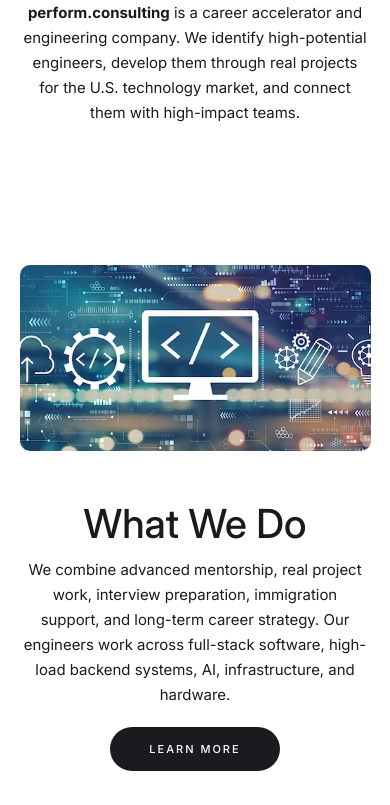
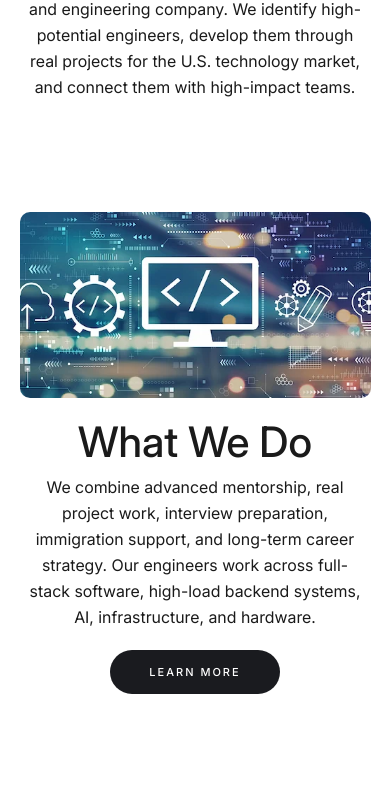
Before and after one commit to skywork3r/perform.consulting, a plain HTML site: page index.html in a window 390 px wide. Shown: the part 703-1508 px from the top of the page. Drawn offline with nearby package versions, Linux system fonts and the light colour scheme.

Commit message:
Tune mobile section spacing

```diff
--- a/css/grigory-zhukov.webflow.css
+++ b/css/grigory-zhukov.webflow.css
@@ -2093,19 +2093,23 @@ figcaption {
 
   .about-grid {
     grid-column-gap: 0;
-    grid-row-gap: 50px;
+    grid-row-gap: 32px;
     text-align: center;
     grid-template: "."
                    "."
                    / 1fr;
-    margin-bottom: 200px;
+    margin-bottom: 160px;
   }
 
   .about-grid.cc-about-2 {
     grid-template-columns: 1fr;
     grid-template-areas: "."
                          ".";
-    margin-bottom: 200px;
+    margin-bottom: 160px;
+  }
+
+  .section.cc-store-home-wrap .home-section-wrap .paragraph {
+    margin-top: 12px;
   }
 
   .intro-text {
@@ -2240,6 +2244,11 @@ figcaption {
   .pcsectionheading {
     font-size: 40px;
     line-height: 48px;
+  }
+
+  .section.cc-store-home-wrap .pcsectionheading {
+    font-size: 46px;
+    line-height: 52px;
   }
 
   .section {
@@ -2412,7 +2421,8 @@ figcaption {
   }
 
   .about-grid, .about-grid.cc-about-2 {
-    margin-bottom: 180px;
+    grid-row-gap: 26px;
+    margin-bottom: 140px;
   }
 
   .blog-heading {
@@ -2433,6 +2443,12 @@ figcaption {
   .paragraph {
     font-size: 15px;
     line-height: 25px;
+  }
+
+  .section.cc-store-home-wrap .home-section-wrap .paragraph {
+    margin-top: 10px;
+    font-size: 16px;
+    line-height: 26px;
   }
 
   .call-to-action-buttons {
@@ -2672,7 +2688,8 @@ figcaption {
   }
 
   .about-grid, .about-grid.cc-about-2 {
-    margin-bottom: 140px;
+    grid-row-gap: 20px;
+    margin-bottom: 112px;
   }
 
   .centered-container.hero {
@@ -2702,6 +2719,17 @@ figcaption {
   .pcsectionheading {
     font-size: 40px;
     line-height: 46px;
+  }
+
+  .section.cc-store-home-wrap .pcsectionheading {
+    font-size: 42px;
+    line-height: 48px;
+  }
+
+  .section.cc-store-home-wrap .home-section-wrap .paragraph {
+    margin-top: 8px;
+    font-size: 16px;
+    line-height: 26px;
   }
 
   .intro-header-pc {
```
